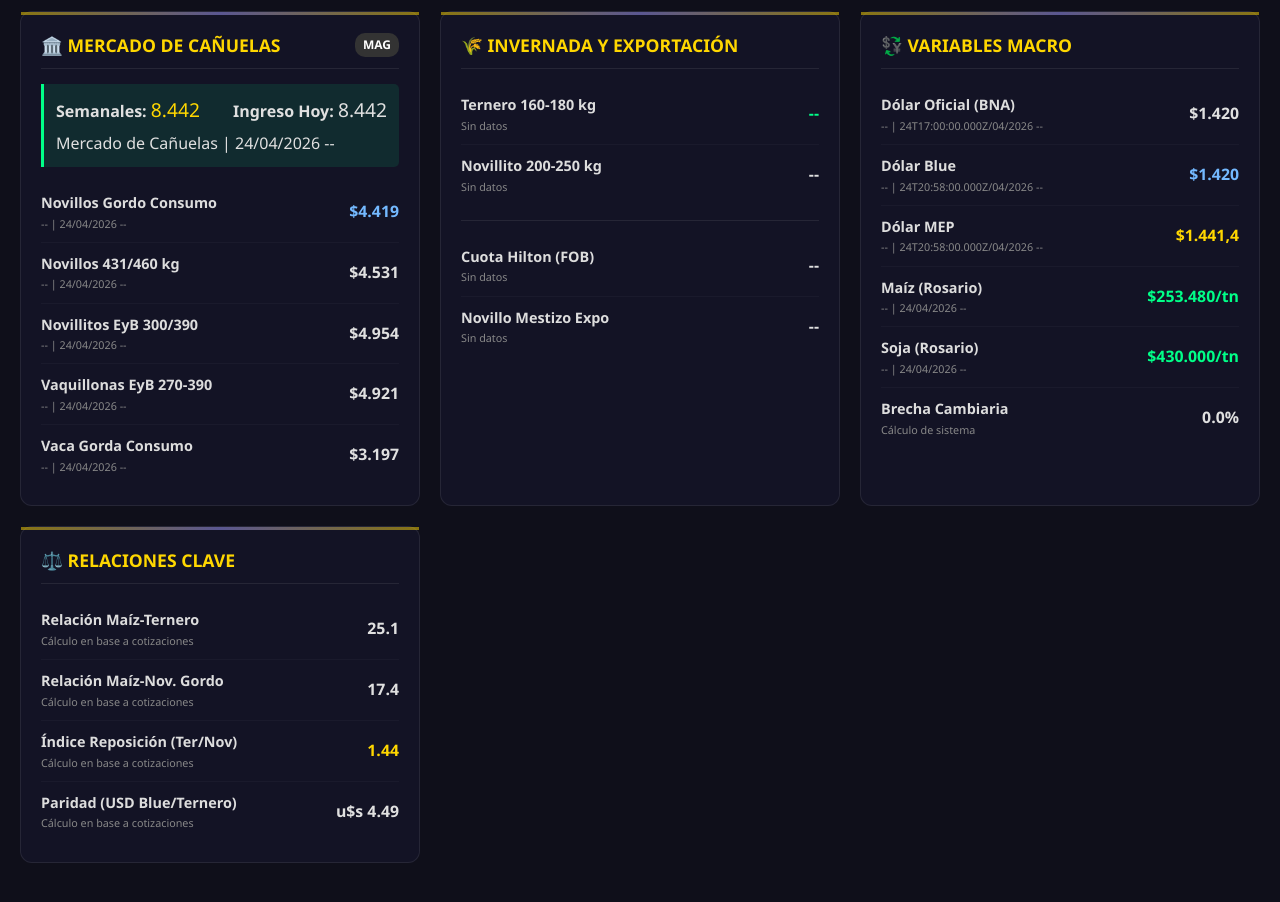
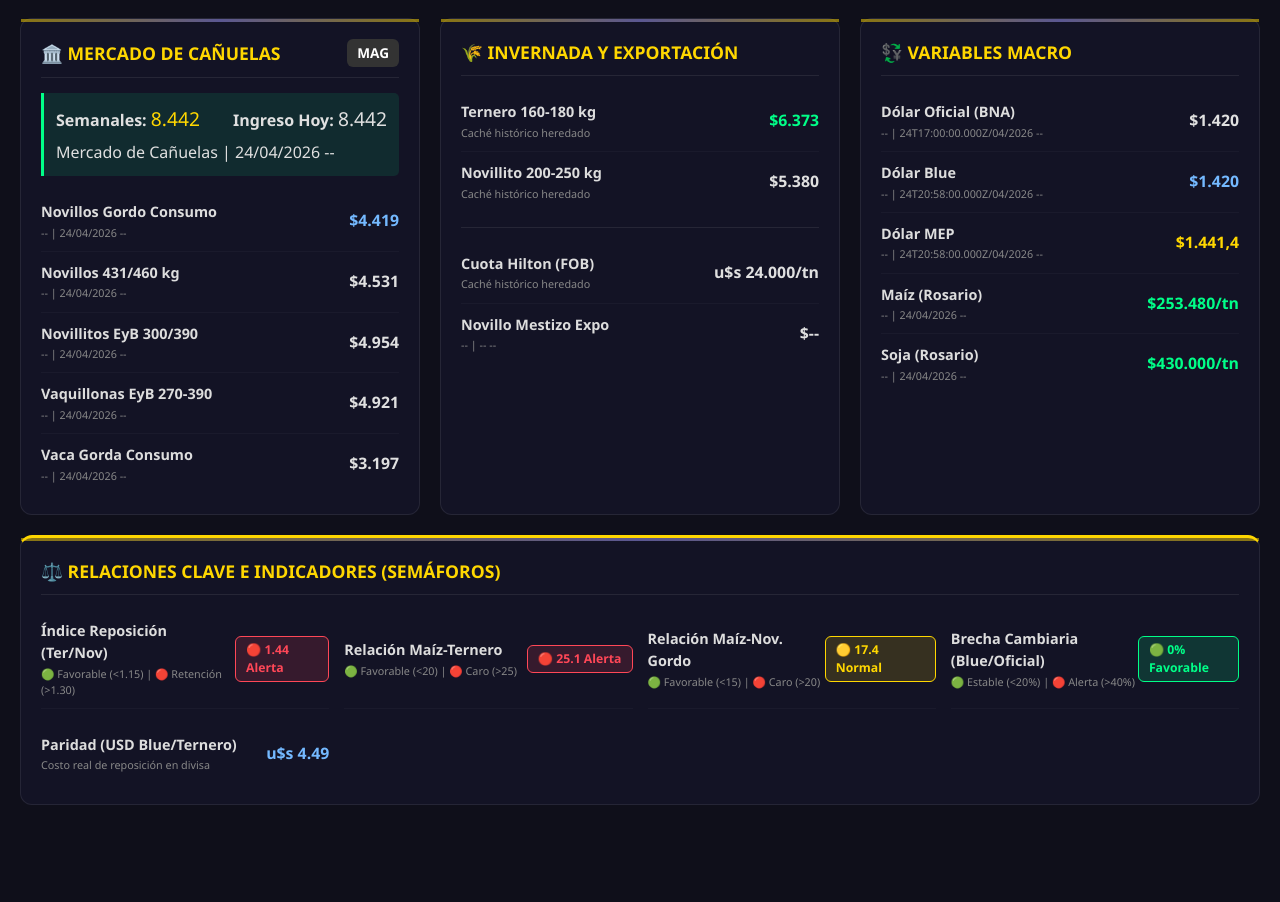
Before and after one commit to fnmaro/mercado-ganadero-femp, a website: page index.html in a window 1280 px wide. Shown: the part 506-1408 px from the top of the page. After the commit the page ends 1351 px from the top, so only its background shows below. Drawn offline with Linux system fonts and the light colour scheme.

Commit message:
Update index.html

```diff
--- a/index.html
+++ b/index.html
@@ -3,7 +3,7 @@
 <head>
     <meta charset="UTF-8">
     <meta name="viewport" content="width=device-width, initial-scale=1.0">
-    <title>🐄 MERCADO GANADERO FEMP | Dashboard Crítico V4.2</title>
+    <title>🐄 MERCADO GANADERO FEMP | Dashboard Crítico V4.3</title>
     <style>
         :root { --bg: #0f0f1a; --bg-card: rgba(20,20,40,0.85); --border: rgba(255,255,255,0.08); --text: #e0e0e0; --text-dim: #888; --gold: #ffd700; --green: #00ff88; --red: #ff4757; --yellow: #ffd700; --blue: #74b9ff; --purple: #a29bfe; --font: 'Segoe UI', system-ui, sans-serif; }
         * { margin: 0; padding: 0; box-sizing: border-box; }
@@ -14,7 +14,9 @@
         .header .datetime { font-size: 1em; margin-top: 10px; color: var(--green); font-weight: 600; }
         .femp-panel { background: linear-gradient(90deg, rgba(233,69,96,0.15), rgba(15,52,96,0.15)); border: 1px solid var(--border); border-left: 4px solid var(--gold); padding: 12px 20px; margin: 15px auto; max-width: 1400px; border-radius: 0 10px 10px 0; display: grid; grid-template-columns: repeat(auto-fit, minmax(180px, 1fr)); gap: 10px; font-size: 0.85em; }
         .femp-item { display: flex; align-items: center; gap: 8px; } .femp-item .label { color: var(--text-dim); } .femp-item .value { font-weight: 700; }
-        .badge { padding: 3px 8px; border-radius: 10px; font-size: 0.75em; font-weight: 700; } .badge-auto { background: rgba(0,255,136,0.2); color: var(--green); border: 1px solid var(--green); } .badge-cache { background: rgba(255,215,0,0.2); color: var(--yellow); border: 1px solid var(--yellow); }
+        .badge { padding: 4px 10px; border-radius: 6px; font-size: 0.85em; font-weight: 700; display: inline-flex; align-items: center; gap: 5px; }
+        .badge-auto { background: rgba(0,255,136,0.2); color: var(--green); border: 1px solid var(--green); }
+        .badge-cache { background: rgba(255,215,0,0.2); color: var(--yellow); border: 1px solid var(--yellow); }
         .sem { display: inline-block; width: 12px; height: 12px; border-radius: 50%; box-shadow: 0 0 6px currentColor; } .sem-g { background: var(--green); color: var(--green); } .sem-y { background: var(--yellow); color: var(--yellow); }
         .container { max-width: 1400px; margin: 0 auto; padding: 0 20px 40px; }
         .grid { display: grid; grid-template-columns: repeat(auto-fit, minmax(320px, 1fr)); gap: 20px; margin-top: 20px; }
@@ -32,7 +34,7 @@
 <body>
     <div class="header">
         <h1>🐄 Mercado Ganadero en Tiempo Real</h1>
-        <div class="subtitle">FRAMEWORK DE EXIGENCIA MÁXIMA PRÁCTICA — V4.2</div>
+        <div class="subtitle">FRAMEWORK DE EXIGENCIA MÁXIMA PRÁCTICA — V4.3</div>
         <div class="datetime" id="dt">Inicializando motor...</div>
     </div>
 
@@ -94,15 +96,17 @@
                 <div class="data-row"><div class="data-col"><span class="label">Dólar MEP</span><span class="meta" id="m-mac-mep">--</span></div><span class="value v-gold" id="mac-mep">$--</span></div>
                 <div class="data-row"><div class="data-col"><span class="label">Maíz (Rosario)</span><span class="meta" id="m-mac-maiz">--</span></div><span class="value v-green" id="mac-maiz">$--</span></div>
                 <div class="data-row"><div class="data-col"><span class="label">Soja (Rosario)</span><span class="meta" id="m-mac-soja">--</span></div><span class="value v-green" id="mac-soja">$--</span></div>
-                <div class="data-row"><div class="data-col"><span class="label">Brecha Cambiaria</span><span class="meta" id="m-mac-brecha">Cálculo de sistema</span></div><span class="value" id="mac-brecha">--%</span></div>
             </div>
 
-            <div class="block">
-                <div class="block-header"><h2>⚖️ RELACIONES CLAVE</h2></div>
-                <div class="data-row"><div class="data-col"><span class="label">Relación Maíz-Ternero</span><span class="meta">Cálculo en base a cotizaciones</span></div><span class="value" id="rel-mt">--</span></div>
-                <div class="data-row"><div class="data-col"><span class="label">Relación Maíz-Nov. Gordo</span><span class="meta">Cálculo en base a cotizaciones</span></div><span class="value" id="rel-mn">--</span></div>
-                <div class="data-row"><div class="data-col"><span class="label">Índice Reposición (Ter/Nov)</span><span class="meta">Cálculo en base a cotizaciones</span></div><span class="value v-gold" id="rel-tn">--</span></div>
-                <div class="data-row"><div class="data-col"><span class="label">Paridad (USD Blue/Ternero)</span><span class="meta">Cálculo en base a cotizaciones</span></div><span class="value" id="rel-usd">u$s --</span></div>
+            <div class="block full-width" style="border-top: 3px solid var(--gold);">
+                <div class="block-header"><h2>⚖️ RELACIONES CLAVE E INDICADORES (SEMÁFOROS)</h2></div>
+                <div style="display: grid; grid-template-columns: repeat(auto-fit, minmax(280px, 1fr)); gap: 15px;">
+                    <div class="data-row"><div class="data-col"><span class="label">Índice Reposición (Ter/Nov)</span><span class="meta">🟢 Favorable (<1.15) | 🔴 Retención (>1.30)</span></div><div id="rel-tn">--</div></div>
+                    <div class="data-row"><div class="data-col"><span class="label">Relación Maíz-Ternero</span><span class="meta">🟢 Favorable (<20) | 🔴 Caro (>25)</span></div><div id="rel-mt">--</div></div>
+                    <div class="data-row"><div class="data-col"><span class="label">Relación Maíz-Nov. Gordo</span><span class="meta">🟢 Favorable (<15) | 🔴 Caro (>20)</span></div><div id="rel-mn">--</div></div>
+                    <div class="data-row"><div class="data-col"><span class="label">Brecha Cambiaria (Blue/Oficial)</span><span class="meta">🟢 Estable (<20%) | 🔴 Alerta (>40%)</span></div><div id="mac-brecha">--</div></div>
+                    <div class="data-row"><div class="data-col"><span class="label">Paridad (USD Blue/Ternero)</span><span class="meta">Costo real de reposición en divisa</span></div><span class="value v-blue" id="rel-usd">u$s --</span></div>
+                </div>
             </div>
         </div>
     </div>
@@ -112,19 +116,34 @@
         config: { url: './data/latest.json' },
         fmt(v) { return (v !== undefined && v !== null && !isNaN(v)) ? Number(v).toLocaleString('es-AR') : '--'; },
 
+        // MOTOR DE SEMÁFOROS
+        getSemaphore(val, thresholds, isPercentage = false) {
+            if(isNaN(val)) return '--';
+            const vStr = isPercentage ? `${val}%` : val;
+            if (val <= thresholds.green) return `<span class="badge" style="background:rgba(0,255,136,0.15);color:var(--green);border:1px solid var(--green)">🟢 ${vStr} Favorable</span>`;
+            if (val <= thresholds.yellow) return `<span class="badge" style="background:rgba(255,215,0,0.15);color:var(--yellow);border:1px solid var(--yellow)">🟡 ${vStr} Normal</span>`;
+            return `<span class="badge" style="background:rgba(255,71,87,0.15);color:var(--red);border:1px solid var(--red)">🔴 ${vStr} Alerta</span>`;
+        },
+
+        // INYECCIÓN BLINDADA (Retrocompatible con Caché Viejo)
         setVal(vId, mId, obj, prefix = '$', suffix = '') {
-            if (!obj || obj.precio === undefined && obj.venta === undefined) {
-                document.getElementById(vId).textContent = '--';
-                if(mId) document.getElementById(mId).textContent = 'Sin datos';
-                return;
-            }
-            const val = obj.precio || obj.venta;
+            if (!obj) { document.getElementById(vId).textContent = '--'; if(mId) document.getElementById(mId).textContent = 'Sin datos'; return; }
+
+            // Detección de caché viejo (solo número) vs nuevo (objeto granular)
+            const isOldCache = typeof obj === 'number';
+            const val = isOldCache ? obj : (obj.precio || obj.venta);
+
             document.getElementById(vId).textContent = `${prefix}${this.fmt(val)}${suffix}`;
+
             if(mId) {
-                const f = obj.fecha ? obj.fecha.split('-').reverse().join('/') : '--';
-                const h = obj.hora || '--';
-                const l = obj.lugar || '--';
-                document.getElementById(mId).textContent = `${l} | ${f} ${h}`;
+                if (isOldCache) {
+                    document.getElementById(mId).textContent = 'Caché histórico heredado';
+                } else {
+                    const f = obj.fecha ? obj.fecha.split('-').reverse().join('/') : '--';
+                    const h = obj.hora || '--';
+                    const l = obj.lugar || '--';
+                    document.getElementById(mId).textContent = `${l} | ${f} ${h}`;
+                }
             }
         },
 
@@ -162,7 +181,7 @@
                 else { sEl.style.background = 'rgba(255,215,0,0.2)'; sEl.style.color = 'var(--yellow)'; sEl.style.border = '1px solid var(--yellow)'; }
             }
 
-            // Entradas Cañuelas (evadiendo NaN)
+            // Entradas Cañuelas
             const entHoy = d.canuelas?.entrada || 0;
             const entSem = d.canuelas?.entradaSemanal || 0;
             document.getElementById('mag-hoy').textContent = this.fmt(entHoy);
@@ -171,36 +190,43 @@
             const ch = d.canuelas?.hora || '--';
             document.getElementById('m-mag-entrada').textContent = `Mercado de Cañuelas | ${cf} ${ch}`;
 
-            // Precios Cañuelas
+            // Precios
             this.setVal('mag-nov', 'm-mag-nov', d.canuelas?.novilloGordo);
             this.setVal('mag-n431', 'm-mag-n431', d.canuelas?.novillo431);
             this.setVal('mag-nt300', 'm-mag-nt300', d.canuelas?.novillito300);
             this.setVal('mag-vaq', 'm-mag-vaq', d.canuelas?.vaquillona270);
             this.setVal('mag-vaca', 'm-mag-vaca', d.canuelas?.vacaGorda);
 
-            // Invernada/Expo
             this.setVal('inv-ter', 'm-inv-ter', d.ceres?.ternero || d.tradicion?.ternero);
             this.setVal('inv-nov', 'm-inv-nov', d.ceres?.novillito || d.tradicion?.novillito);
             this.setVal('exp-hil', 'm-exp-hil', d.apea?.hilton, 'u$s ', '/tn');
             this.setVal('exp-nov', 'm-exp-nov', d.apea?.novMestizo);
 
-            // Macro
             this.setVal('mac-dof', 'm-mac-dof', d.dolar?.oficial);
             this.setVal('mac-dbl', 'm-mac-dbl', d.dolar?.blue);
             this.setVal('mac-mep', 'm-mac-mep', d.dolar?.mep);
             this.setVal('mac-maiz', 'm-mac-maiz', d.granos?.maiz, '$', '/tn');
             this.setVal('mac-soja', 'm-mac-soja', d.granos?.soja, '$', '/tn');
 
-            const dof = d.dolar?.oficial?.venta || 1400; const dbl = d.dolar?.blue?.venta || 1410;
-            document.getElementById('mac-brecha').textContent = (((dbl - dof) / dof) * 100).toFixed(1) + '%';
+            // CÁLCULOS MACRO Y SEMÁFOROS
+            const ext = (obj) => typeof obj === 'number' ? obj : (obj?.precio || obj?.venta || 0);
 
-            // Relaciones Matemáticas
-            const ter = (d.ceres?.ternero?.precio || d.tradicion?.ternero?.precio || 6373);
-            const novG = (d.canuelas?.novilloGordo?.precio || 4419);
-            const mK = (d.granos?.maiz?.precio || 257184) / 1000;
-            document.getElementById('rel-mt').textContent = (ter / mK).toFixed(1);
-            document.getElementById('rel-mn').textContent = (novG / mK).toFixed(1);
-            document.getElementById('rel-tn').textContent = (ter / novG).toFixed(2);
+            const ter = ext(d.ceres?.ternero) || ext(d.tradicion?.ternero) || 6373;
+            const novG = ext(d.canuelas?.novilloGordo) || 4419;
+            const mK = (ext(d.granos?.maiz) || 257184) / 1000;
+            const dof = ext(d.dolar?.oficial) || 1400;
+            const dbl = ext(d.dolar?.blue) || 1410;
+
+            const valRep = parseFloat((ter / novG).toFixed(2));
+            const valMt = parseFloat((ter / mK).toFixed(1));
+            const valMn = parseFloat((novG / mK).toFixed(1));
+            const valBrecha = parseFloat((((dbl - dof) / dof) * 100).toFixed(1));
+
+            // Renderizado de Semáforos
+            document.getElementById('rel-tn').innerHTML = this.getSemaphore(valRep, { green: 1.15, yellow: 1.30 });
+            document.getElementById('rel-mt').innerHTML = this.getSemaphore(valMt, { green: 20, yellow: 25 });
+            document.getElementById('rel-mn').innerHTML = this.getSemaphore(valMn, { green: 15, yellow: 20 });
+            document.getElementById('mac-brecha').innerHTML = this.getSemaphore(valBrecha, { green: 20, yellow: 40 }, true);
             document.getElementById('rel-usd').textContent = 'u$s ' + (ter / dbl).toFixed(2);
         }
     };
```
